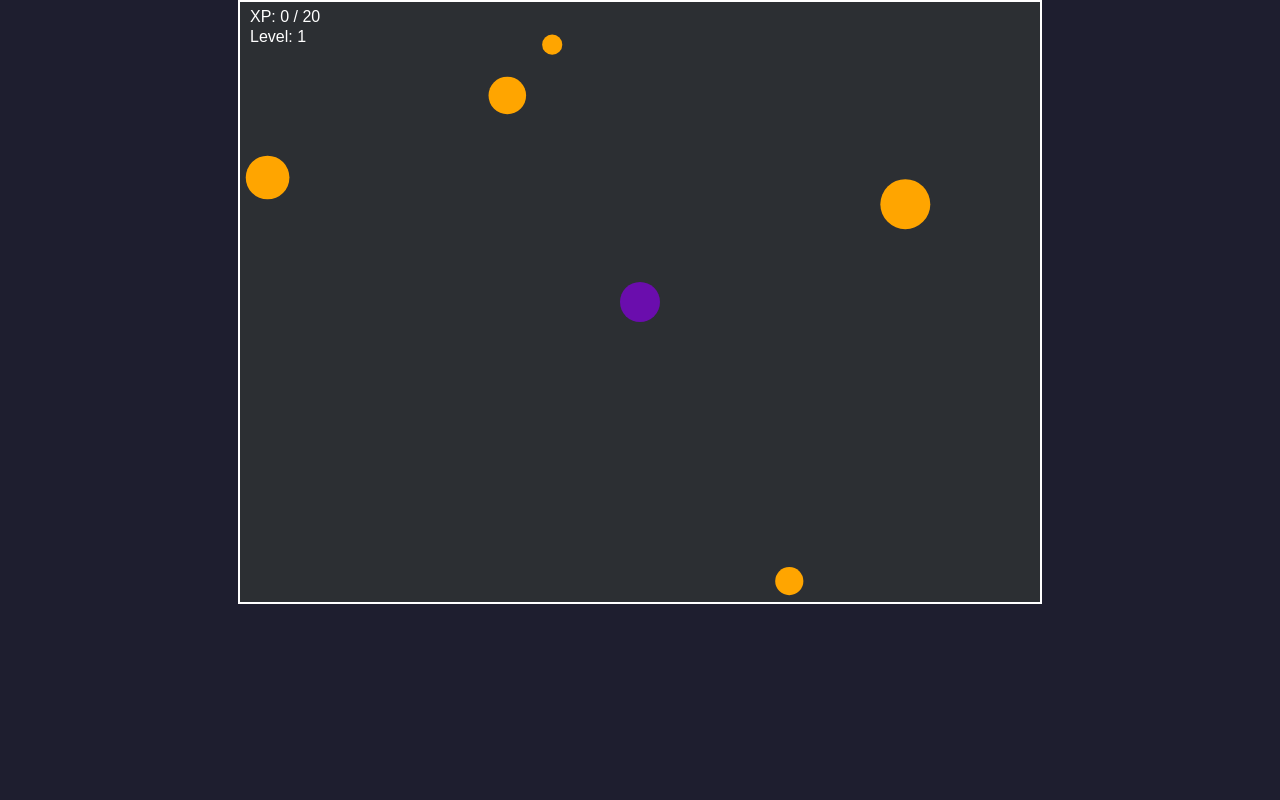
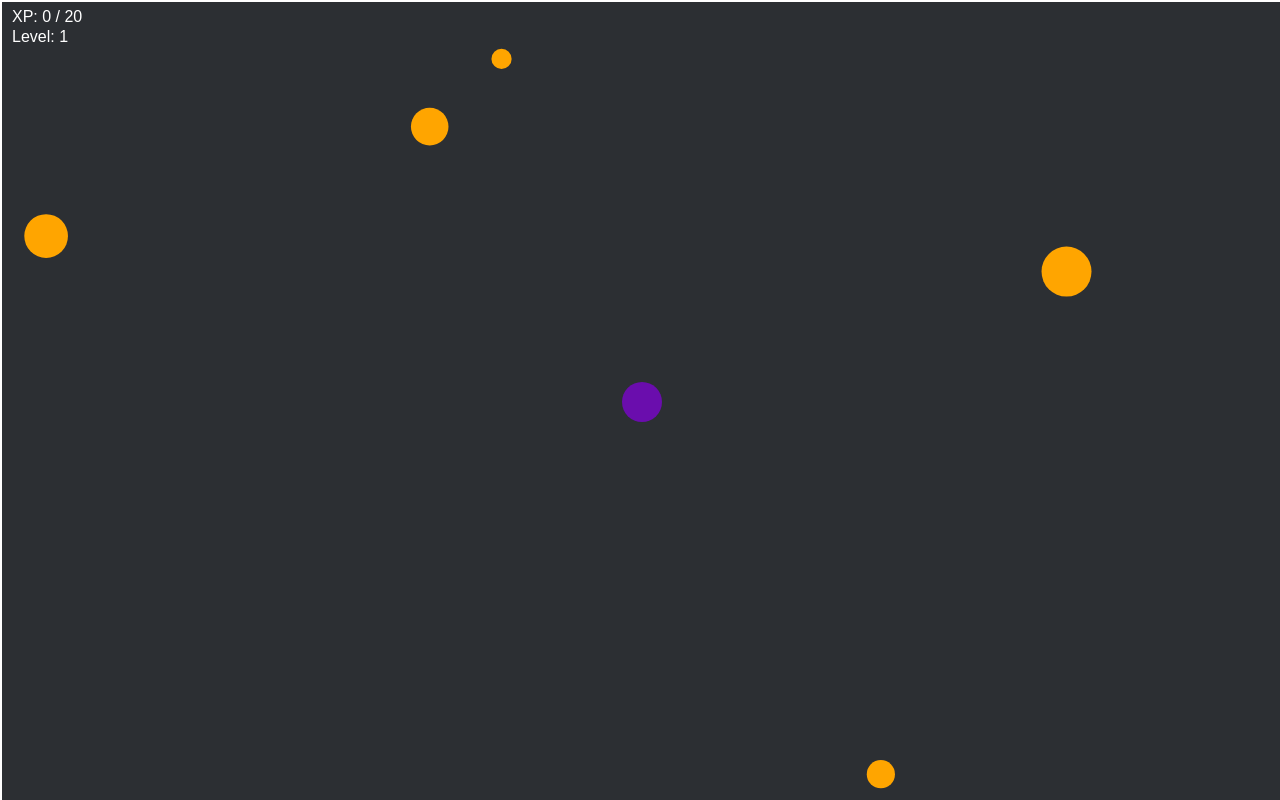
Before and after one commit to AndrewDanyel/wizardio, a plain HTML site: page index.html in a window 1280 px wide. Drawn offline with Linux system fonts and the light colour scheme.

Commit message:
Update index.html

```diff
--- a/index.html
+++ b/index.html
@@ -4,24 +4,32 @@
   <meta charset="UTF-8">
   <title>Wizard.io</title>
   <style>
-    body {
+    html, body {
       margin: 0;
+      padding: 0;
       overflow: hidden;
+      height: 100%;
       background: #1e1e2f;
     }
     canvas {
       display: block;
-      margin: 0 auto;
       background-color: #2c2f33;
       border: 2px solid #fff;
     }
   </style>
 </head>
 <body>
-  <canvas id="gameCanvas" width="800" height="600"></canvas>
+  <canvas id="gameCanvas"></canvas>
   <script>
     const canvas = document.getElementById("gameCanvas");
     const ctx = canvas.getContext("2d");
+
+    function resizeCanvas() {
+      canvas.width = window.innerWidth;
+      canvas.height = window.innerHeight;
+    }
+    window.addEventListener('resize', resizeCanvas);
+    resizeCanvas();
 
     let wizard = {
       x: canvas.width / 2,
@@ -32,7 +40,8 @@
       angle: 0,
       spells: [],
       xp: 0,
-      level: 1
+      level: 1,
+      levelMessage: ""
     };
 
     let keys = {};
@@ -46,7 +55,11 @@
       wizard.angle = Math.atan2(mouseY - wizard.y, mouseX - wizard.x);
     });
 
-    canvas.addEventListener("click", () => {
+    let mouseDown = false;
+    canvas.addEventListener("mousedown", () => { mouseDown = true; });
+    canvas.addEventListener("mouseup", () => { mouseDown = false; });
+
+    function shootSpell() {
       wizard.spells.push({
         x: wizard.x,
         y: wizard.y,
@@ -55,7 +68,10 @@
         radius: 5,
         color: "cyan"
       });
-    });
+    }
+
+    let lastShotTime = 0;
+    const shootCooldown = 200; // ms
 
     let shapes = [];
     function spawnShape() {
@@ -95,7 +111,8 @@
             if (wizard.xp >= wizard.level * 20) {
               wizard.level++;
               wizard.xp = 0;
-              alert("Level Up! You're now level " + wizard.level);
+              wizard.levelMessage = "Level Up! Now level " + wizard.level;
+              setTimeout(() => wizard.levelMessage = "", 3000);
             }
             wizard.spells.splice(i, 1);
             return false;
@@ -117,11 +134,23 @@
       ctx.font = "16px Arial";
       ctx.fillText("XP: " + wizard.xp + " / " + (wizard.level * 20), 10, 20);
       ctx.fillText("Level: " + wizard.level, 10, 40);
+
+      if (wizard.levelMessage) {
+        ctx.font = "30px Arial";
+        ctx.fillStyle = "yellow";
+        ctx.fillText(wizard.levelMessage, canvas.width / 2 - 100, 60);
+      }
     }
 
-    function gameLoop() {
+    function gameLoop(timestamp) {
       ctx.clearRect(0, 0, canvas.width, canvas.height);
       moveWizard();
+
+      if (mouseDown && (!lastShotTime || timestamp - lastShotTime > shootCooldown)) {
+        shootSpell();
+        lastShotTime = timestamp;
+      }
+
       updateSpells();
       checkCollisions();
 
@@ -133,7 +162,7 @@
       requestAnimationFrame(gameLoop);
     }
 
-    gameLoop();
+    requestAnimationFrame(gameLoop);
   </script>
 </body>
 </html>
```
